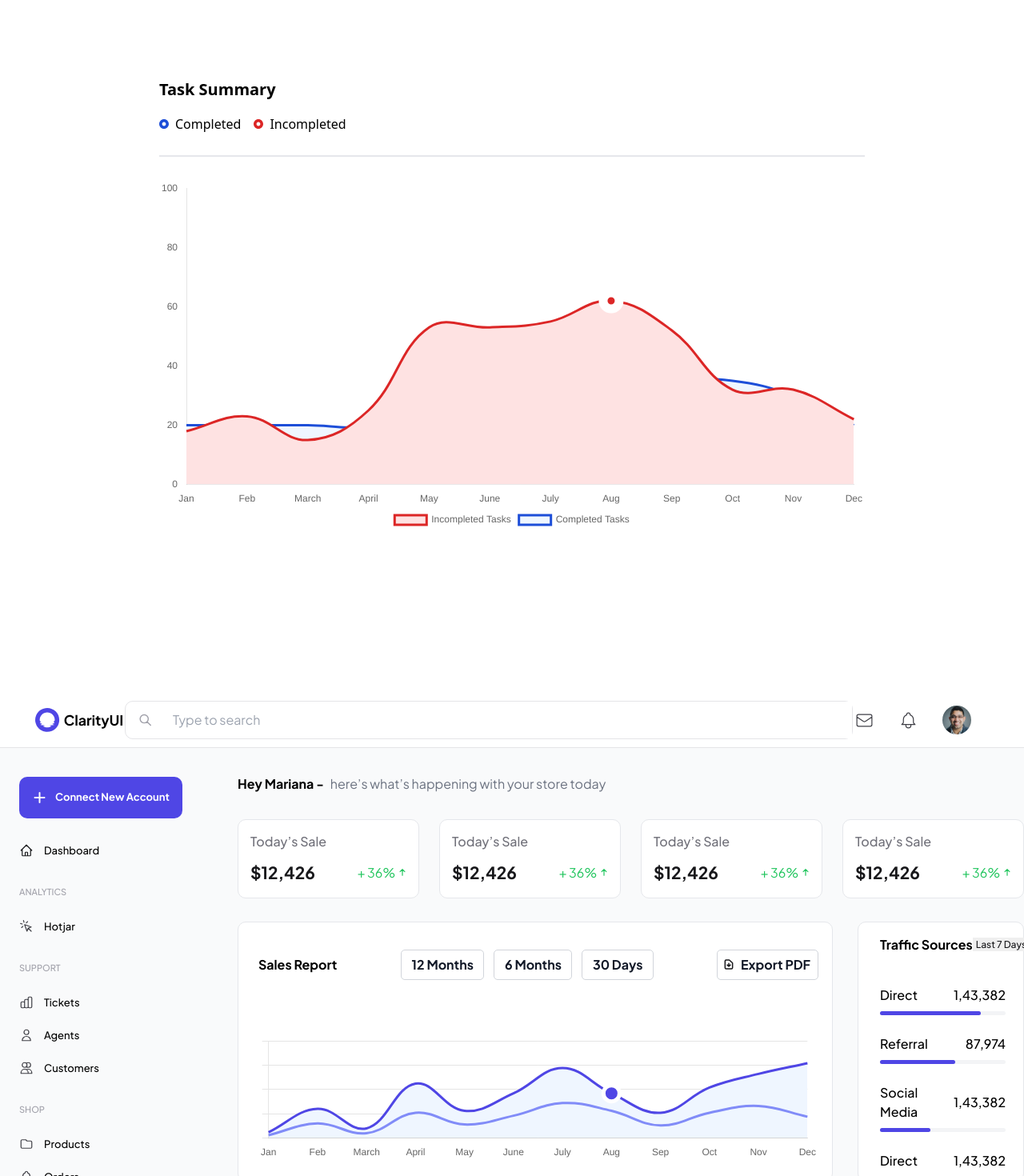
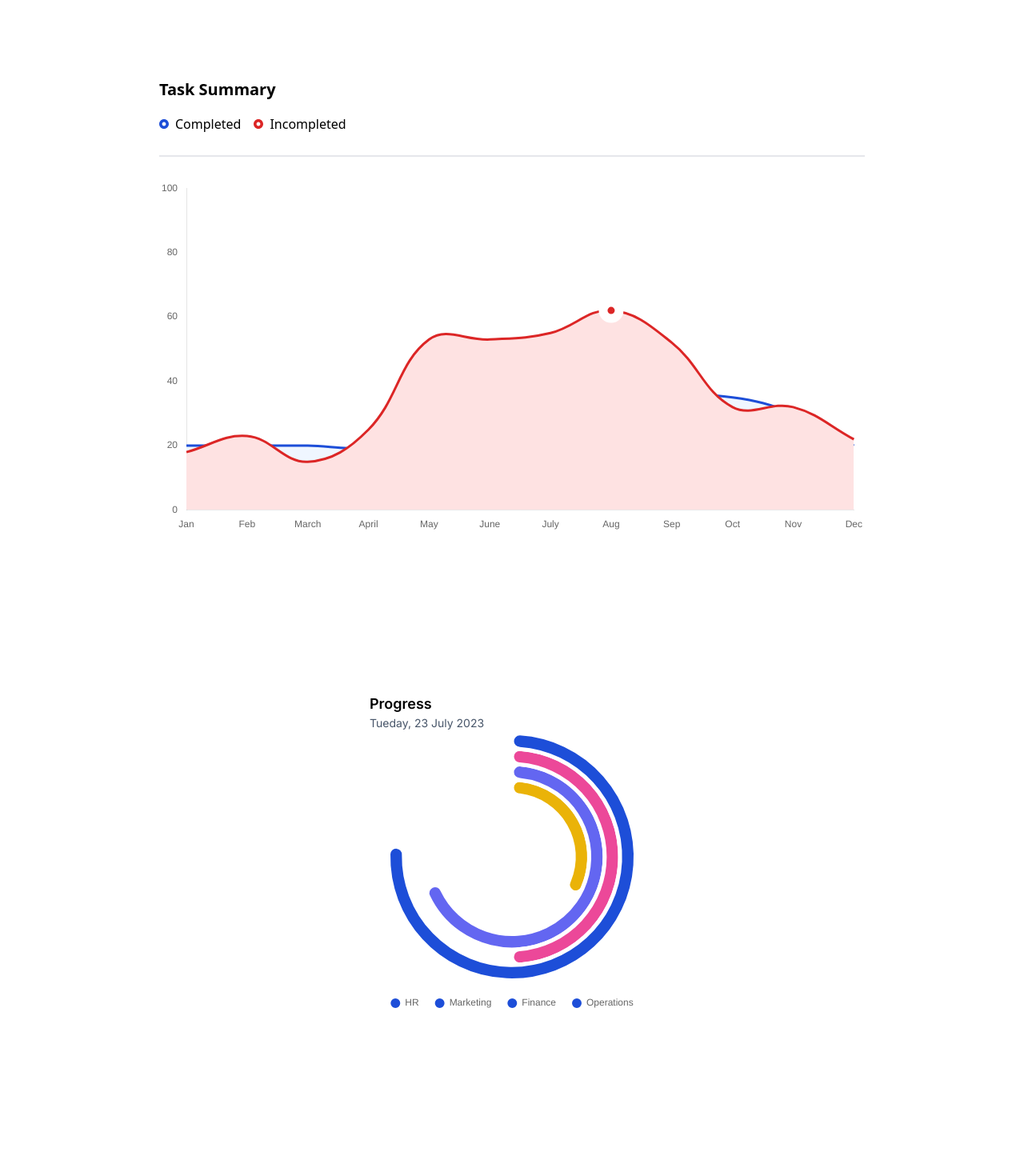
Before and after one commit to S-ali007/charts-Using-ReactchartJS, a React (Create React App) app: page / in a window 1280 px wide. Shown: the part 3108-4578 px from the top of the page at 80% size. Built offline with nearby package versions, Linux system fonts and the light colour scheme.

Commit message:
radial Bar implementation

```diff
--- a/src/Components/AllChartsParent.jsx
+++ b/src/Components/AllChartsParent.jsx
@@ -5,7 +5,8 @@ import StackedBarChart from "./StackedBarChart";
 import HorizonatolBartChart from "./HorizonatolBartChart";
 import LineChart from "./LineChart";
 import LineChartColor from "./LineChartColor";
-
+import DoughnutChart from "./DoughnutChart";
+import { type } from "@testing-library/user-event/dist/type";
 function AllChartsParent() {
   const chartData = {
     labels: Data.flatMap((data) => (data.Day ? data.Day : [])),
@@ -101,19 +102,16 @@ function AllChartsParent() {
         label: "Product-1",
         data: Data.flatMap((data) => (data.Cyrpto ? data.Cyrpto : [])),
         borderColor: "#165BAA",
-
       },
       {
         label: "Product-2",
         data: Data.flatMap((data) => (data.Credit ? data.Credit : [])),
         borderColor: "#A155B9",
-
       },
       {
         label: "Product-3",
         data: Data.flatMap((data) => (data.Cash ? data.Cash : [])),
         borderColor: "#F765A3",
-
       },
     ],
   };
@@ -140,15 +138,70 @@ function AllChartsParent() {
         data: Data.flatMap((data) => (data.Credit ? data.Credit : [])),
         borderColor: "#1D4ED8",
         backgroundColor: "#EFF6FF",
-        pointRadius: [0, 10, 0, 0, 0, 0, 0,0, 0, 0, 0, 0, 0],
+        pointRadius: [0, 10, 0, 0, 0, 0, 0, 0, 0, 0, 0, 0, 0],
         pointBorderColor: "white",
         pointBackgroundColor: "#EFF6FF",
         pointBorderWidth: 11,
         fill: "origin",
       },
+    ],
+  };
+
+  const DoughnutchartData = {
+    labels: Data.flatMap((data) => (data.Department ? data.Department : [])),
+
+  datasets: [
+
+
+    {
+      label:"HR",
+      data: [1],
+      backgroundColor: ["#1D4ED8"],
+      borderWidth: 5,
+      circumference:275,
+      borderRadius: 10,
+
+    },
+    {
+      label:"Marketing",
+      data: [0,4],
+      backgroundColor: ["#EC4899"],
+      borderWidth: 5,
+      circumference:180,
+      borderRadius: 10,
+
+
+    },
+    {
+      label:"Finance",
+      data: [0,0,3],
+      backgroundColor: ["#6366F1"],
+      borderWidth: 5,
+      circumference:250,
+      borderRadius: 10,
+
+
+    },
+    {
+      label:"Operations",
+      data: [0,0,0,4],
+      backgroundColor: ["#EAB308"],
+      borderWidth: 5,
+      circumference:120,
+      borderRadius: 10,
+
+
+
+
+    },
+
 
   ],
-  };
+
+
+}
+
+console.log(DoughnutchartData)
 
   const options = {
     indexAxis: "x",
@@ -166,7 +219,6 @@ function AllChartsParent() {
 
         ticks: {
           stepSize: 20,
-
         },
         grid: {
           display: false,
@@ -178,16 +230,15 @@ function AllChartsParent() {
           display: false,
         },
       },
-
     },
 
     plugins: {
       legend: {
-            position: "bottom",
+        display: false,
       },
-
     },
-        tension: 0.4 };
+    tension: 0.4,
+  };
 
   return (
     <>
@@ -205,12 +256,15 @@ function AllChartsParent() {
         <LineChart LinechartData={LinechartData} />
       </div>
       <div className="mt-[200px] ">
-        <LineChartColor LinechartColorData={LinechartColorData} options={options} text={"Task Summary"}  />
+        <LineChartColor
+          LinechartColorData={LinechartColorData}
+          options={options}
+          text={"Task Summary"}
+        />
       </div>
-      {/* <div>
-        <h1>Pie Chart</h1>
-        <PieChart chartData={chartData} />
-      </div> */}
+      <div className="mt-[200px] ">
+        <DoughnutChart DoughnutchartData={DoughnutchartData} />
+      </div>
     </>
   );
 }
--- /dev/null
+++ b/src/Components/DoughnutChart.jsx
@@ -0,0 +1,38 @@
+// Components/PieChart.js
+import React from "react";
+import { Doughnut } from "react-chartjs-2";
+
+
+const DoughnutChart = ({  DoughnutchartData}) => {
+  const options = {
+
+    plugins: {
+      legend: {
+        position: "bottom",
+        labels: {
+          usePointStyle: true,
+          pointStyle: "circle",
+          padding: 20,
+        },
+      },
+
+    },
+
+
+  };
+
+  return (
+    <div className="flex flex-col  items-center   ">
+      <div className="max-w-[356px] w-full ">
+        {" "}
+        <h1 className="text-[18px] font-[600] font-Inter">Progress</h1>{" "}
+        <h1 className="text-[14px] font-[400] font-Inter text-[#475569]">
+          Tueday, 23 July 2023
+        </h1>
+        <Doughnut data={DoughnutchartData} options={options} />
+      </div>
+    </div>
+  );
+};
+
+export default DoughnutChart;
--- a/src/Components/PieChart.jsx
+++ /dev/null
@@ -1,26 +0,0 @@
-// Components/PieChart.js
-import React from "react";
-import { Pie } from "react-chartjs-2";
-
-const PieChart = ({ chartData }) => {
-  const options = {
-    plugins: {
-      title: {
-        display: true,
-        text: "Pie Chart ",
-      },
-      legend: {
-        display: true,
-        position: "top",
-      },
-    },
-  };
-
-  return (
-    <div style={{width: '500px'}}>
-      <Pie data={chartData} options={options} className="max-w-[50%] w-full" />
-    </div>
-  );
-};
-
-export default PieChart;
--- a/src/Utils/Data.js
+++ b/src/Utils/Data.js
@@ -8,6 +8,8 @@ export const Data = [
       Cash:20,
       Cyrpto:18,
       Month:"Jan",
+      Department: "HR"
+
     },
     {
       id: 2,
@@ -17,7 +19,9 @@ export const Data = [
       Credit:20,
       Cash:25,
       Cyrpto:23,
-      Month:"Feb"
+      Month:"Feb",
+      Department: "Marketing"
+
     },
     {
       id: 3,
@@ -27,7 +31,8 @@ export const Data = [
       Credit:20,
       Cash:45,
       Cyrpto:15 ,
-      Month:"March"
+      Month:"March",
+      Department: "Finance"
     },
     {
       id: 4,
@@ -38,6 +43,7 @@ export const Data = [
       Cash:20,
       Cyrpto:25,
       Month:"April",
+      Department: "Operations"
     },
     {
       id: 5,
@@ -47,7 +53,7 @@ export const Data = [
       Credit:29,
       Cash:23,
       Cyrpto:53,
-      Month:"May"
+      Month:"May",
     },
     {
       id: 6,
@@ -68,6 +74,7 @@ export const Data = [
       Cash:34,
       Cyrpto:55,
       Month:"July"
+
     }
     ,
     {
```
Lines whose indentation alone changed are shown as unchanged.
